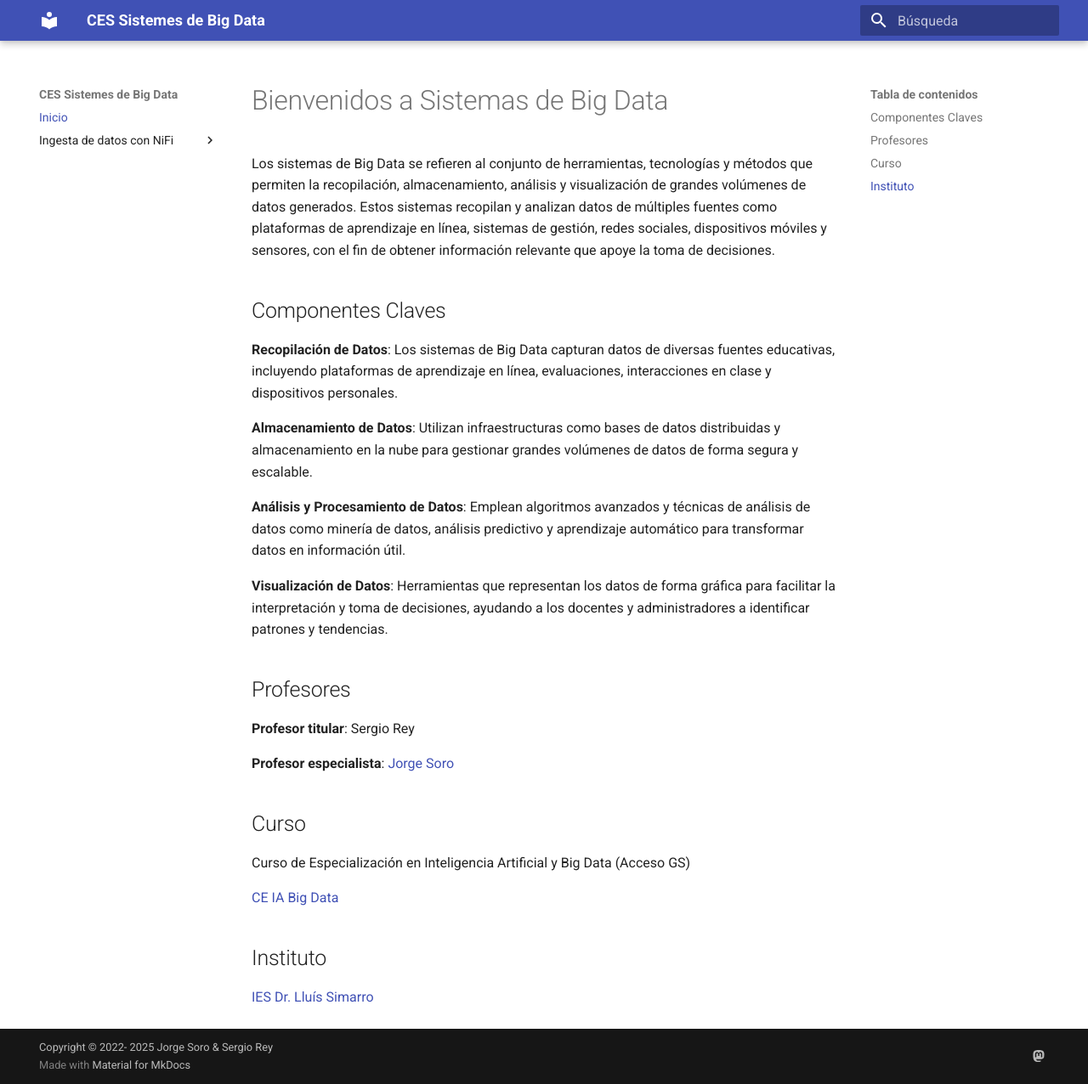
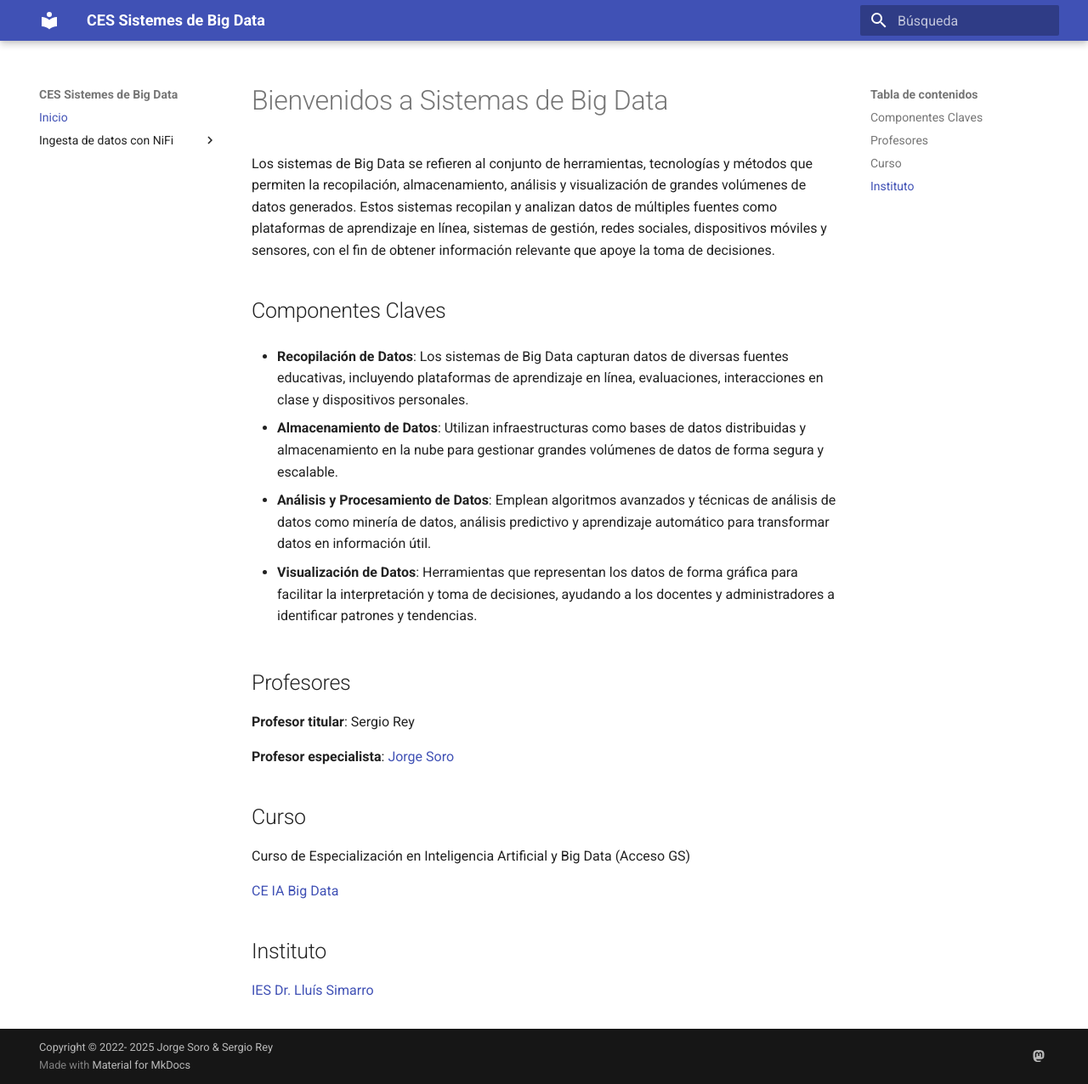
Before and after one commit to jorsodom/bigdata-sb, an MkDocs documentation site: the page built from docs/index.md, in a window 1280 px wide and 1276 px high. Shown: the whole window at 85% size. Built offline with MkDocs 1.6.1 and Material for MkDocs 9.7.7, drawn with Linux system fonts in a browser that asks for light colours.

```diff
--- a/docs/index.md
+++ b/docs/index.md
@@ -4,13 +4,13 @@ Los sistemas de Big Data se refieren al conjunto de herramientas, tecnologías y
 
 ## Componentes Claves
 
-**Recopilación de Datos**: Los sistemas de Big Data capturan datos de diversas fuentes educativas, incluyendo plataformas de aprendizaje en línea, evaluaciones, interacciones en clase y dispositivos personales.
+- **Recopilación de Datos**: Los sistemas de Big Data capturan datos de diversas fuentes educativas, incluyendo plataformas de aprendizaje en línea, evaluaciones, interacciones en clase y dispositivos personales.
 
-**Almacenamiento de Datos**: Utilizan infraestructuras como bases de datos distribuidas y almacenamiento en la nube para gestionar grandes volúmenes de datos de forma segura y escalable.
+- **Almacenamiento de Datos**: Utilizan infraestructuras como bases de datos distribuidas y almacenamiento en la nube para gestionar grandes volúmenes de datos de forma segura y escalable.
 
-**Análisis y Procesamiento de Datos**: Emplean algoritmos avanzados y técnicas de análisis de datos como minería de datos, análisis predictivo y aprendizaje automático para transformar datos en información útil.
+- **Análisis y Procesamiento de Datos**: Emplean algoritmos avanzados y técnicas de análisis de datos como minería de datos, análisis predictivo y aprendizaje automático para transformar datos en información útil.
 
-**Visualización de Datos**: Herramientas que representan los datos de forma gráfica para facilitar la interpretación y toma de decisiones, ayudando a los docentes y administradores a identificar patrones y tendencias.
+- **Visualización de Datos**: Herramientas que representan los datos de forma gráfica para facilitar la interpretación y toma de decisiones, ayudando a los docentes y administradores a identificar patrones y tendencias.
 
 ## Profesores
 
```
